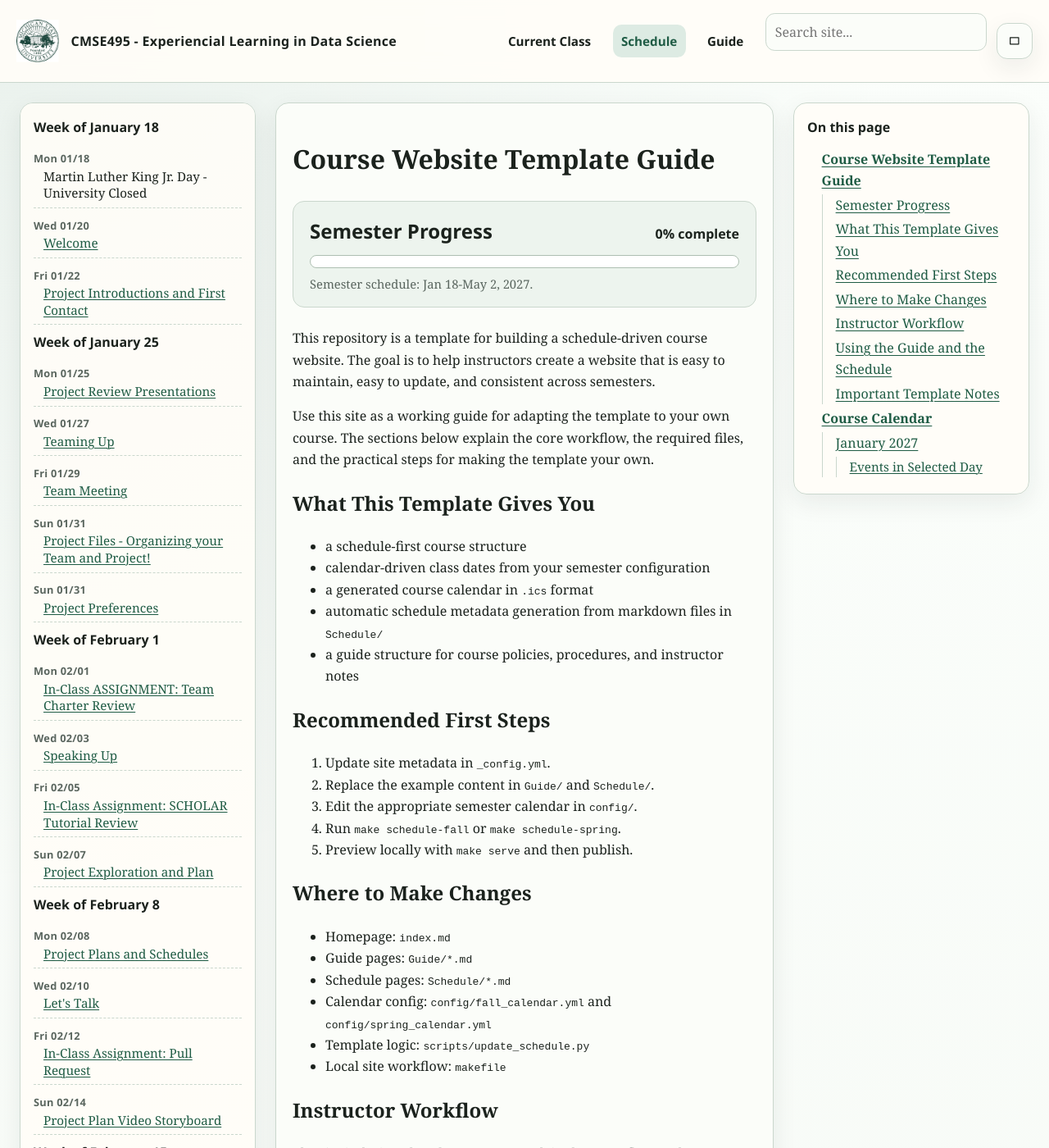
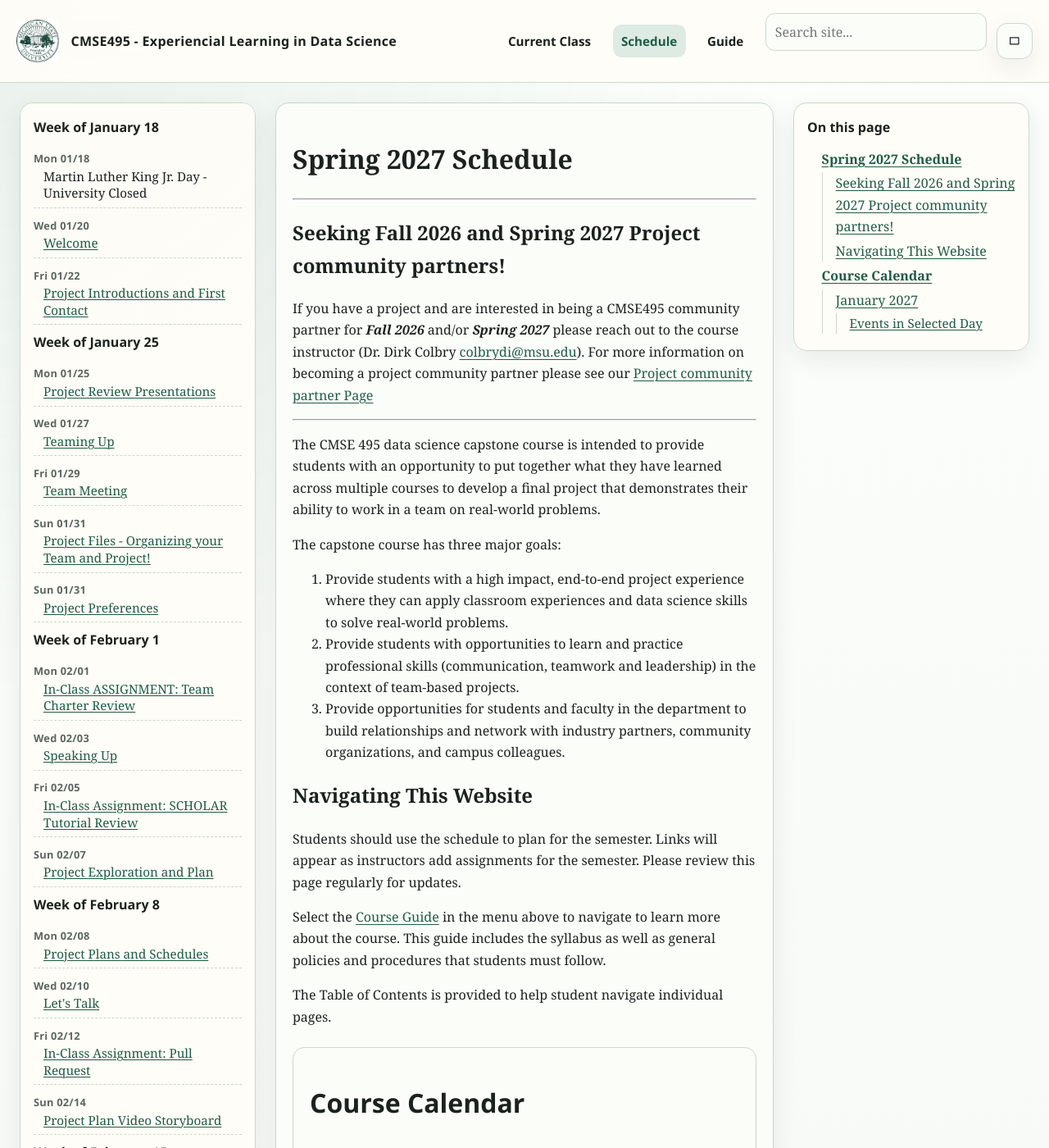
Before and after one commit to msu-cmse-courses/cmse495-SS27, a Jekyll site: the page built from index.md, in a window 1280 px wide and 1400 px high. Shown: the whole window at 82% size. Built offline with Jekyll 4.4.1, drawn with Linux system fonts in a browser that asks for light colours; our own code applies the rules of GitHub Pages for plain Markdown files; some of the changed text lies outside the part shown.

Commit message:
Updating Index

```diff
--- a/index.md
+++ b/index.md
@@ -1,65 +1,30 @@
 ---
 layout: schedule
-title: "Course Website Template Guide"
-order: 66
-mode: "schedule"
 ---
-# Course Website Template Guide
+# Spring 2027 Schedule
 
-{% include schedule_widgets.html part="progress" %}
+---
+## Seeking Fall 2026 and Spring 2027 Project community partners!
 
-This repository is a template for building a schedule-driven course website. The goal is to help instructors create a website that is easy to maintain, easy to update, and consistent across semesters.
+If you have a project and are interested in being a CMSE495 community partner for **_Fall 2026_** and/or **_Spring 2027_** please reach out to the course instructor (Dr. Dirk Colbry <colbrydi@msu.edu>). For more information on becoming a project community partner please see our [Project community partner Page](./Seeking-Community_Partners)
 
-Use this site as a working guide for adapting the template to your own course. The sections below explain the core workflow, the required files, and the practical steps for making the template your own.
 
-## What This Template Gives You
+---
 
-- a schedule-first course structure
-- calendar-driven class dates from your semester configuration
-- a generated course calendar in `.ics` format
-- automatic schedule metadata generation from markdown files in `Schedule/`
-- a guide structure for course policies, procedures, and instructor notes
+The CMSE 495 data science capstone course is intended to provide students with an opportunity to put together what they have learned across multiple courses to develop a final project that demonstrates their ability to work in a team on real-world problems.
 
-## Recommended First Steps
+The capstone course has three major goals:
+1. Provide students with a high impact, end-to-end project experience where they can apply classroom experiences and data science skills to solve real-world problems.
+2. Provide students with opportunities to learn and practice professional skills (communication, teamwork and leadership) in the context of team-based projects.
+3. Provide opportunities for students and faculty in the department to build relationships and network with industry partners, community organizations, and campus colleagues.
 
-1. Update site metadata in `_config.yml`.
-2. Replace the example content in `Guide/` and `Schedule/`.
-3. Edit the appropriate semester calendar in `config/`.
-4. Run `make schedule-fall` or `make schedule-spring`.
-5. Preview locally with `make serve` and then publish.
+## Navigating This Website
 
-## Where to Make Changes
+Students should use the schedule to plan for the semester. Links will appear as instructors add assignments for the semester. Please review this page regularly for updates.
 
-- Homepage: `index.md`
-- Guide pages: `Guide/*.md`
-- Schedule pages: `Schedule/*.md`
-- Calendar config: `config/fall_calendar.yml` and `config/spring_calendar.yml`
-- Template logic: `scripts/update_schedule.py`
-- Local site workflow: `makefile`
+Select the [Course Guide](./Guide) in the menu above to navigate to learn more about the course. This guide includes the syllabus as well as general policies and procedures that students must follow.
 
-## Instructor Workflow
-
-The site is designed so that you can work in the same flow each semester:
-
-- set the calendar dates
-- add or rename markdown pages in `Schedule/`
-- update guide content as needed
-- regenerate the schedule data
-- review warnings and fix mismatches
-- publish the generated site
-
-## Using the Guide and the Schedule
-
-The Guide should hold instructional content that is stable across the semester, such as policies, support information, references, and descriptions of workflows.
-
-The Schedule should hold the date-specific content for class meetings: agenda, activities, reading, assignments, and preparation notes. These pages are generated into the site timeline using naming conventions and front matter.
-
-## Important Template Notes
-
-- Do not edit generated YAML by hand unless you are intentionally regenerating it.
-- Use the filename convention in `Instructors/Schedule_Filename_Convention.md`.
-- Hidden schedule items can be suppressed with `publish: false` or `published: false` in front matter.
-- Run the generator after any schedule change so `_data/schedule.yml` and `course_calendar.ics` stay current.
+The Table of Contents is provided to help student navigate individual pages.
 
 {% include schedule_widgets.html part="calendar" calendar_title="Course Calendar" class_time="TBD" class_location="TBD" subscription_path="/course_calendar.ics" %}
 {% include schedule_widgets.html part="assets" class_time="TBD" class_location="TBD" %}
```
